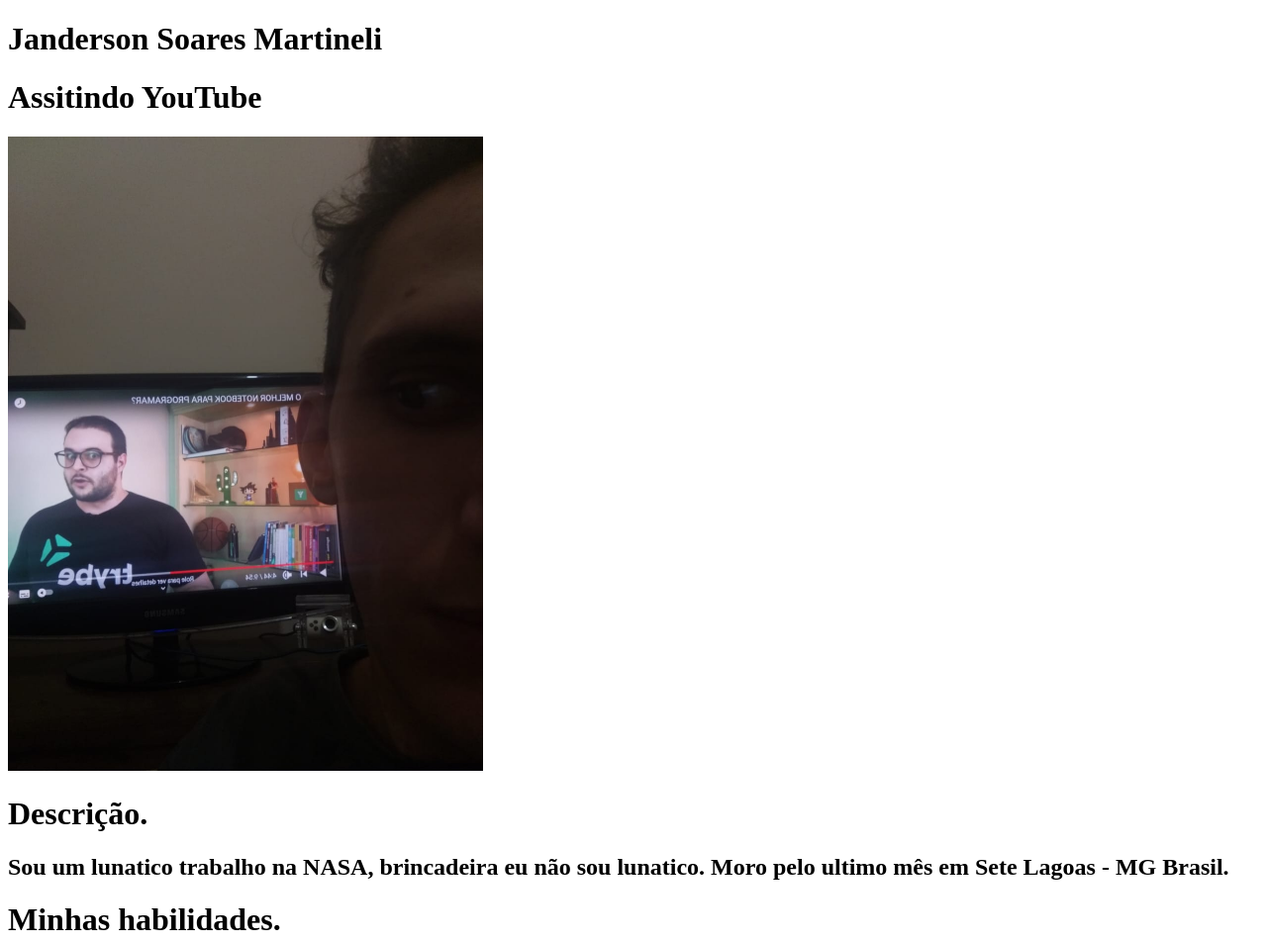
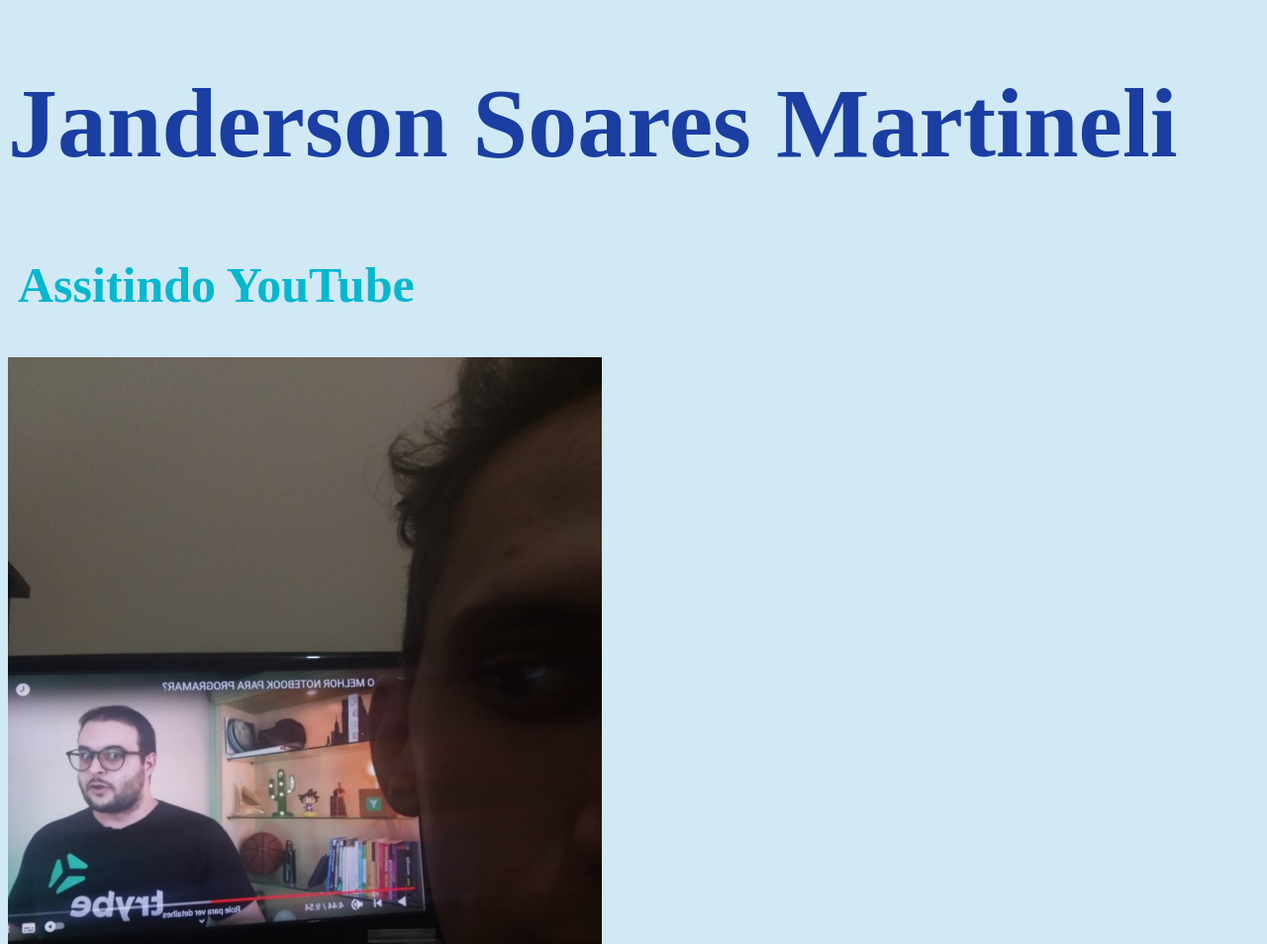
Before and after one commit to Janderson555/Janderson555.github.io, a plain HTML site: page index.html in a window 1280 px wide. Shown: the top 954 px of the page at 99% size. Drawn offline with Linux system fonts and the light colour scheme.

Commit message:
Atualizações pos aula aovivo

```diff
--- a/index.html
+++ b/index.html
@@ -5,25 +5,69 @@
     <meta http-equiv="X-UA-Compatible" content="IE=edge">
     <meta name="viewport" content="width=device-width, initial-scale=1.0">
     <title>Janderson Page</title>
+    <style>
+
+
+    .title-name{
+        color: rgb(26, 62, 161);
+        font-size: 100px;
+    }
+
+    .sub-title{
+        color: rgb(5, 183, 207);
+        font-size: 50px;
+        padding: 10px;
+
+        width: 420px;
+    }
+
+
+    .descriptions{
+        color:rgb(4, 139, 72);
+        font-size:40px;
+    }
+
+    .buttons{ color: rgb(120, 5, 155);
+            font-size: 30px;
+    }
+
+    .background{
+        background-color: rgb(208, 233, 245);
+    }
+
+
+    </style>
 </head>
-<body>
-<p> <a href="#Minhas habilidades."></a></p>
-    <h1> Janderson Soares Martineli</h1>
-    <h1>Assitindo YouTube</h1>
-    <img width="480
+<body class="background">
+
+    <a name="titulo"></a>
+
+    <h1 class="title-name"> Janderson Soares Martineli</h1>
+    <h1 class="sub-title">Assitindo YouTube</h1>
+    <img width="600
     " src="./Imagens/WhatsApp Image 2021-04-14 at 20.24.17.jpeg" alt="Foto do Janderson Soares Martineli">
 
-    <h1>Descrição.</h1>
+    <h1 class="descriptions">Descrição.</h1>
+
     <h2>Sou um lunatico trabalho na NASA, brincadeira eu não sou lunatico.
     Moro pelo ultimo mês em <strong>Sete Lagoas - MG Brasil.</strong>
     </h2>
 
-    <h1 id="Minhas habilidades." >Minhas habilidades.</h1>
+    <h1 class="descriptions">Minhas habilidades.</h1>
+
     <ul> <h2>
         <li> Minha habilidade é não ter habilidade.</li>
         <li> Pouco criativo.</li>
         <li> Excelente em matématica, "consigo somar qualquer número com a calculadora". É serio não é brincadeira consigo mesmo.</li>
         </h2>
     </ul>
+
+    <a href="#titulo" class="buttons">Voltar ao topo</a>
+
+
+
+
+
+
 </body>
 </html>
```
